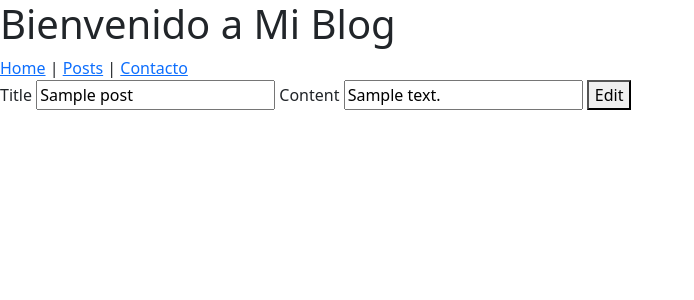
After one commit to jorgeav527/102V_flask, a Flask app: template templates/post/edit.html in a window 1280 px wide. The commit adds this page. Shown: the top 300 px of the page, without its empty margins (0-694 px from the left). Run offline with Flask 3, Linux system fonts and the light colour scheme; the template is opened without the code that fills it: most values are stand-ins (such as "Sample title", 1, 10 or a date in 2020).

Commit message:
feat: updafeat: update

```diff
--- a/main.py
+++ b/main.py
@@ -55,3 +55,22 @@ def create_one_post():
         conn.commit()
         conn.close()
         return redirect(url_for('get_all_post'))
+
+
+@app.route ('/post/edit/<int:post_id>', methods= ['GET', 'POST'])
+def edit_one_post(post_id):
+    if request.method == "GET":
+        conn = get_db_connection()
+        post_data = conn.execute('SELECT * FROM posts WHERE id = ?', (post_id,)).fetchone()
+        conn.close()
+        if post_data is None:
+            abort(404)
+        return render_template('post/edit.html', post=post_data)
+    if request.method == "POST":
+        title = request.form['title']
+        content = request.form['content']
+        conn = get_db_connection()
+        conn.execute('UPDATE posts SET title = ?, content = ? WHERE id = ?', (title, content, post_id))
+        conn.commit()
+        conn.close()
+        return redirect(url_for('get_all_post'))
--- /dev/null
+++ b/templates/post/edit.html
@@ -0,0 +1,13 @@
+{% extends 'base.html' %}
+
+{% block title %}<title>Create</title>{% endblock %}
+
+{% block content %}
+<form action="/post/edit/{{ post['id'] }}" method="post">
+    <label for="title">Title</label>
+    <input type="text" name="title" id="title", value="{{ post['title'] }}">
+    <label for="content">Content</label>
+    <input type="text" name="content" id="content", value="{{ post['content'] }}">
+    <button type="submit">Edit</button>
+</form>
+{% endblock %}
--- a/templates/post/list_post.html
+++ b/templates/post/list_post.html
@@ -23,6 +23,7 @@
                     <td>{{ post['content'] }}</td>
                     <td>{{ post['created'] }}</td>
                     <td>
+                        <a href="{{ url_for('edit_one_post', post_id=post['id']) }}" class="btn btn-warning btn-sm">Editar</a>
                     </td>
                 </tr>
             {% endfor %}
```
